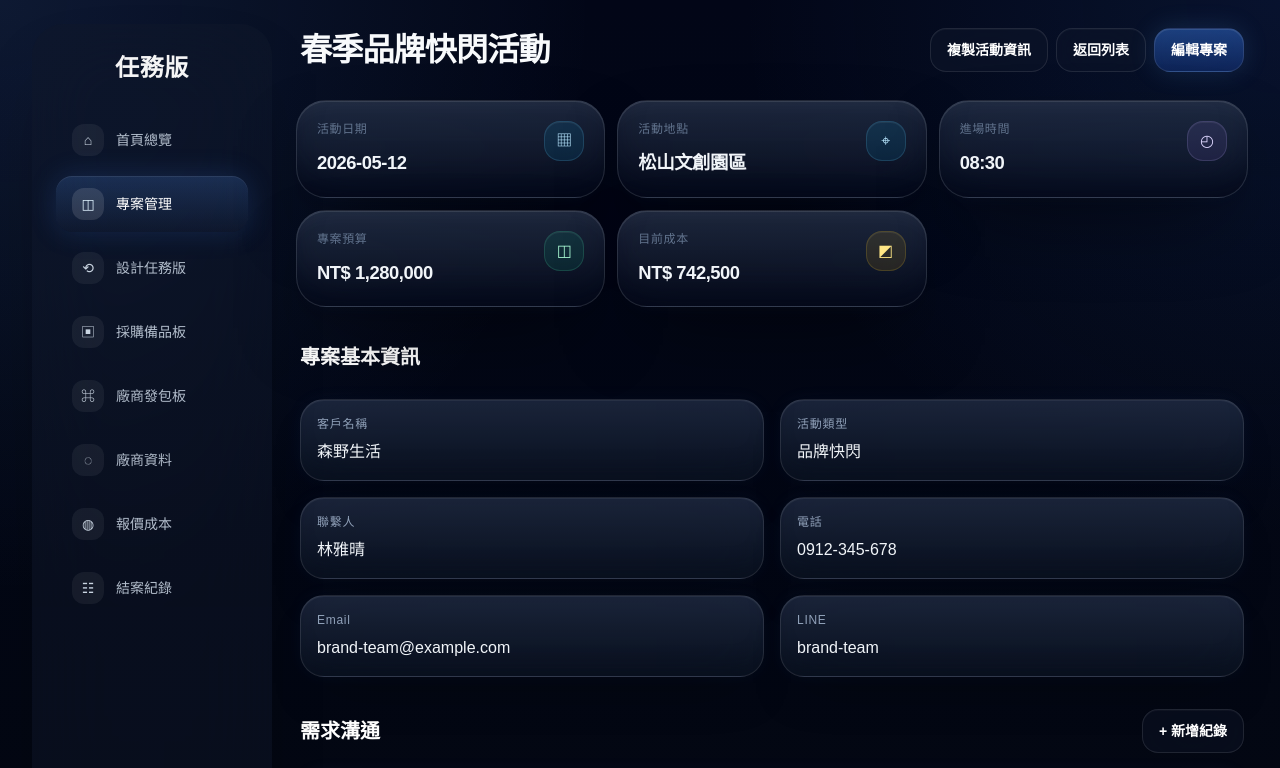
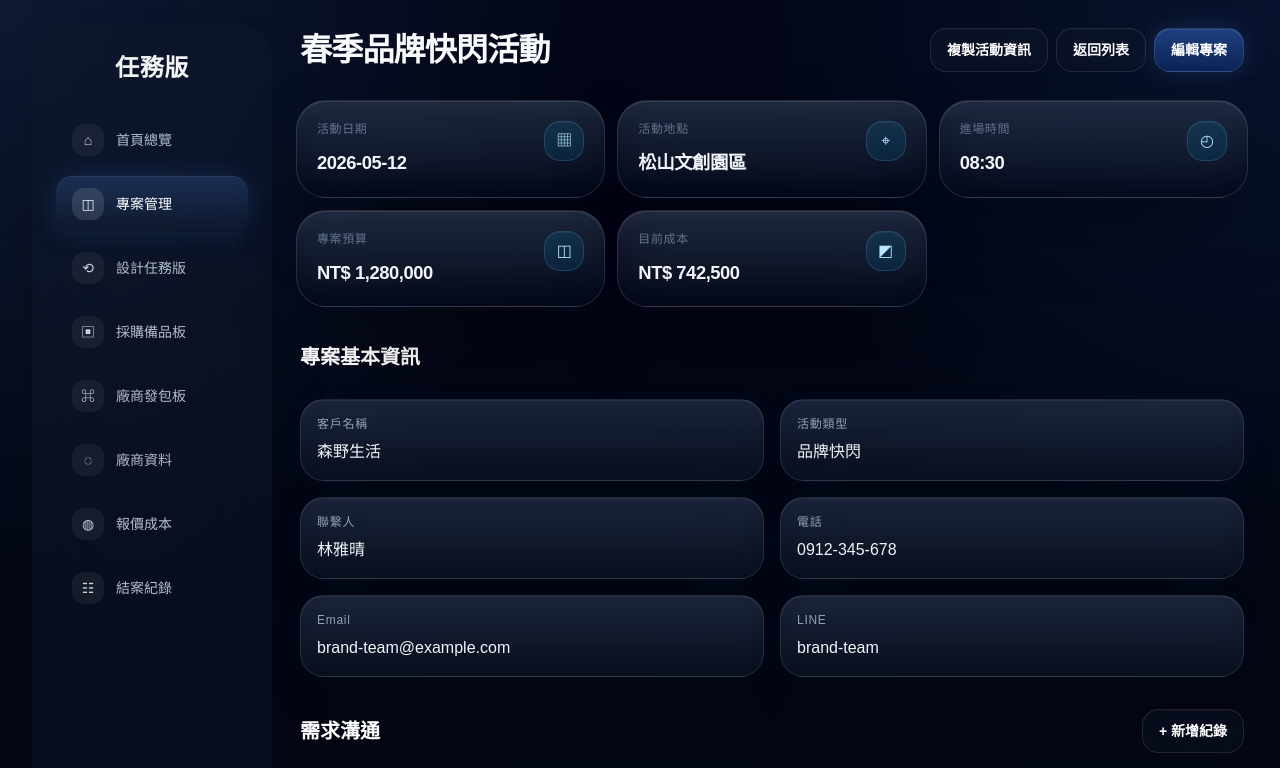
Before and after one commit to willy841/projectflow, a Next.js app in the folder project-mgmt/: page /blueprints/project-detail-v1 in a window 1280 px wide. Shown: the top 768 px of the page. Built offline with nearby package versions, Linux system fonts and the light colour scheme.

Commit message:
style: unify summary icon color treatment

```diff
--- a/project-mgmt/src/app/blueprints/project-detail-v1/page.tsx
+++ b/project-mgmt/src/app/blueprints/project-detail-v1/page.tsx
@@ -123,15 +123,7 @@ export default function ProjectDetailBlueprintV1Page() {
                     <p className="mt-3 text-[1.15rem] font-semibold tracking-tight text-slate-100">{item.value}</p>
                   </div>
                   <span
-                    className={`inline-flex h-10 w-10 shrink-0 items-center justify-center rounded-2xl border text-base shadow-[inset_0_1px_0_rgba(255,255,255,0.06)] ${
-                      item.iconTone === 'emerald'
-                        ? 'border-emerald-300/16 bg-emerald-400/10 text-emerald-200'
-                        : item.iconTone === 'amber'
-                          ? 'border-amber-300/16 bg-amber-400/10 text-amber-200'
-                          : item.iconTone === 'violet'
-                            ? 'border-violet-300/16 bg-violet-400/10 text-violet-200'
-                            : 'border-sky-300/16 bg-sky-400/10 text-sky-200'
-                    }`}
+                    className="inline-flex h-10 w-10 shrink-0 items-center justify-center rounded-2xl border border-sky-300/16 bg-sky-400/10 text-base text-sky-200 shadow-[inset_0_1px_0_rgba(255,255,255,0.06)]"
                   >
                     {item.icon}
                   </span>
```
